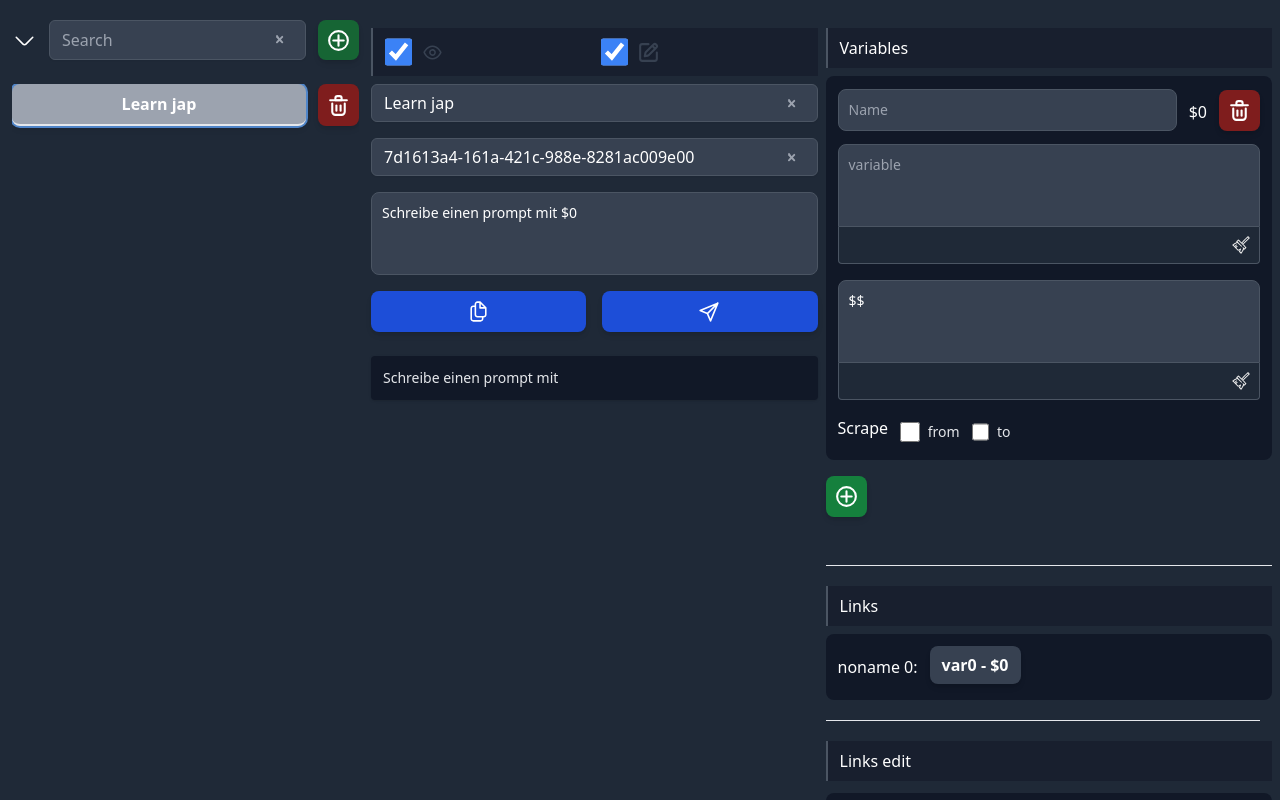
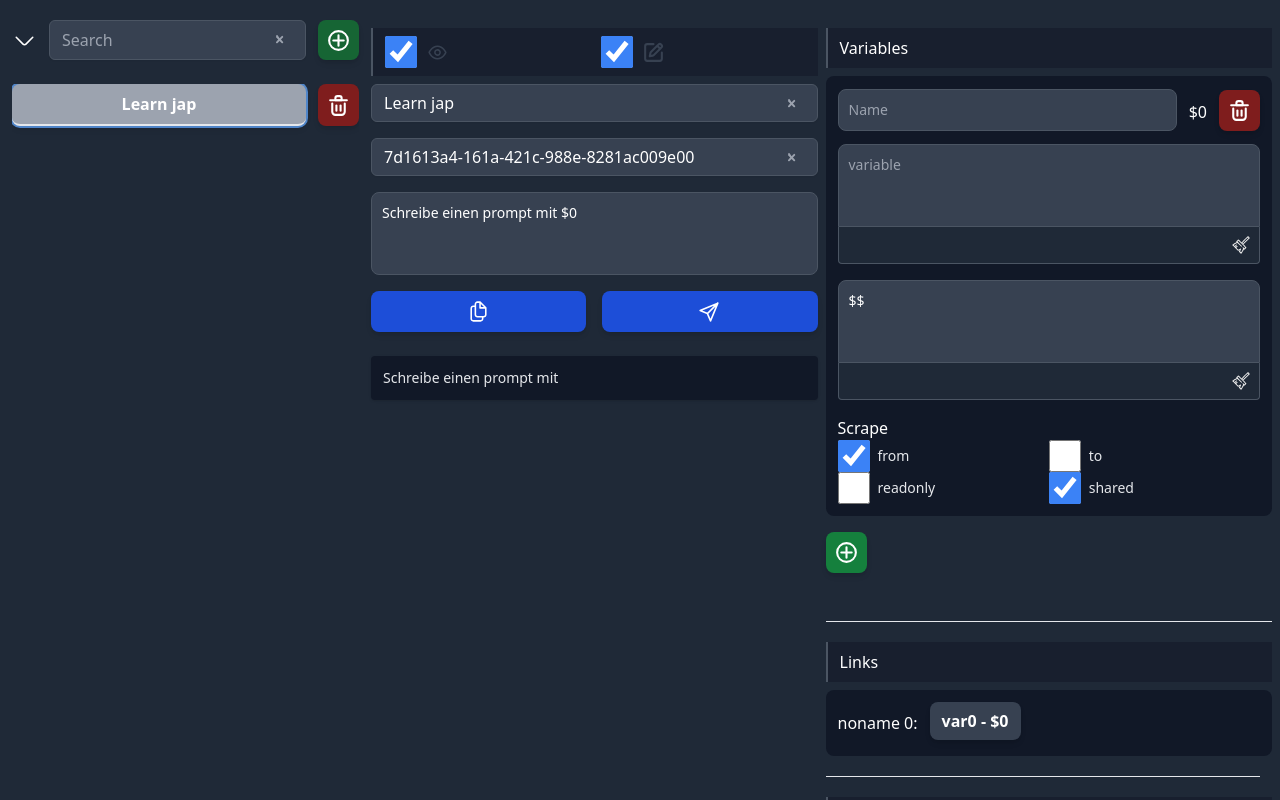
Before and after one commit to MarkusJLechner/gptprompt, a Vue app: page / in a window 1280 px wide. Both pictures are taken after a click on the button "Learn jap". Shown: the top 800 px of the page. Built offline with nearby package versions, Linux system fonts and the light colour scheme.

Commit message:
share functionality

```diff
--- a/src/App.vue
+++ b/src/App.vue
@@ -144,7 +144,12 @@
             </div>
           </div>
 
-          <input-text-area placeholder="variable" v-model="variable.text" />
+          <input-text-area
+            placeholder="variable"
+            v-model="variable.text"
+            :readonly="variable.readonly && !isEditMode"
+            :clear="!variable.readonly || isEditMode"
+          />
 
           <input-text-area
             placeholder="variable text"
@@ -153,10 +158,12 @@
           />
 
           <section>
-            <div class="flex" v-if="isEditMode">
-              <span class="mr-3">Scrape</span>
+            <div class="grid grid-cols-2" v-if="isEditMode">
+              <span class="col-span-2">Scrape</span>
               <input-checkbox v-model="variable.scrapeFrom">from</input-checkbox>
               <input-checkbox v-model="variable.scrapeTo">to</input-checkbox>
+              <input-checkbox class="" v-model="variable.readonly">readonly</input-checkbox>
+              <input-checkbox class="" v-model="variable.shareTarget">shared</input-checkbox>
             </div>
 
             <div v-if="!isEditMode && variable.scrapeTo">
@@ -173,25 +180,20 @@
                     <span class="text-gray-600 mx-1">►</span>
                     <span class="text-white">{{ scrape.name || 'noname ' + scrapeIndex }}</span>
                     <span class="text-gray-600 mx-1">►</span>
-                    <div
-                      :key="toVariable.id"
-                      :class="{ loading: !!scrape.loading }"
-                      v-for="toVariable in currentPrompt.variables"
-                    >
+
                     <button
                       class="button text-xs shadow-lg bg-gray-700 rounded-lg p-3 mb-1 py-[3px] flex"
                       :class="{ loading: !!scrape.loading }"
-                        v-if="fromVariable.id !== toVariable.id"
-                        @click="scrapeToVariable(scrape, fromVariable, toVariable)"
+                      v-if="fromVariable.id !== variable.id"
+                      @click="scrapeToVariable(scrape, fromVariable, variable)"
                     >
-                        scrape
+                      fetch
                       <icon-spinner
                         v-if="!!scrape.loading"
                         class="ml-2 animate-spin"
                         width="20px"
                       />
                     </button>
-                    </div>
                   </div>
                 </div>
               </div>
@@ -373,6 +375,25 @@ onUnmounted(() => {
 })
 
 onMounted(() => {
+  window.addEventListener('DOMContentLoaded', () => {
+    const parsedUrl = new URL(window.location.toString())
+    const title = parsedUrl.searchParams.get('title')
+    const text = parsedUrl.searchParams.get('text')
+    const url = parsedUrl.searchParams.get('url')
+    console.log('Title shared: ' + title)
+    console.log('Text shared: ' + text)
+    console.log('URL shared: ' + url)
+    if (text) {
+      nextTick(() => {
+        currentPrompt.value.variables.forEach((v) => {
+          if (v.shareTarget) {
+            v.text = text
+          }
+        })
+      })
+    }
+  })
+
   document.addEventListener('visibilitychange', handleVisibilityChange)
   resizeAllElements()
 
@@ -408,6 +429,7 @@ const isEditMode = computed(() => {
 const defaultStore = {
   showSearch: true,
   flexRow: true,
+  readonly: false,
   editMode: true,
   render: true,
   prompts: [
@@ -416,7 +438,18 @@ const defaultStore = {
       reuseChat: '7d1613a4-161a-421c-988e-8281ac009e00',
       name: 'Learn jap',
       prompt: 'Schreibe einen prompt mit $0',
-      variables: [{ id: nanoid(), text: '', name: '', promptText: '$$' }],
+      variables: [
+        {
+          id: nanoid(),
+          text: '',
+          name: '',
+          promptText: '$$',
+          shareTarget: true,
+          scrapeFrom: true,
+          scrapeTo: false,
+          readonly: false,
+        },
+      ],
       links: [{ id: nanoid(), url: '', name: '' }],
       scrapes: [
         {
@@ -576,8 +609,10 @@ function addPrompt() {
         text: 'Kontext',
         name: '',
         promptText: '$$',
+        shareTarget: true,
         scrapeFrom: false,
         scrapeTo: true,
+        readonly: false,
       },
     ],
     links: [], //[{ id: nanoid(), url: '', name: '' }],
@@ -635,8 +670,10 @@ function addVariable() {
     text: '',
     name: '',
     promptText: '$$',
+    shareTarget: false,
     scrapeFrom: false,
     scrapeTo: false,
+    readonly: false,
   })
 }
 
--- a/src/components/InputCheckbox.vue
+++ b/src/components/InputCheckbox.vue
@@ -4,7 +4,7 @@
       :id="'checkbox-' + uid"
       type="checkbox"
       v-model="input"
-      class="w-8 h-8 checkbox rounded-lg text-blue-600 accent-blue-500 bg-gray-700 border-gray-600"
+      class="w-8 h-8 min-h-8 min-w-8 checkbox rounded-lg text-blue-600 accent-blue-500 bg-gray-700 border-gray-600"
     />
     <label
       :for="'checkbox-' + uid"
```
Also changed, not shown: public/manifest.webmanifest. Lines whose indentation alone changed are shown as unchanged.
